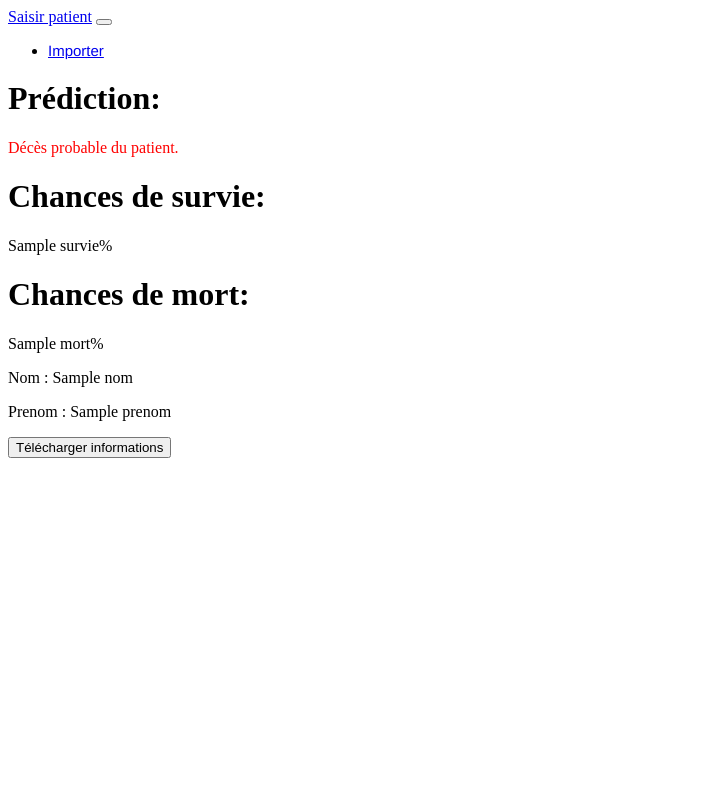
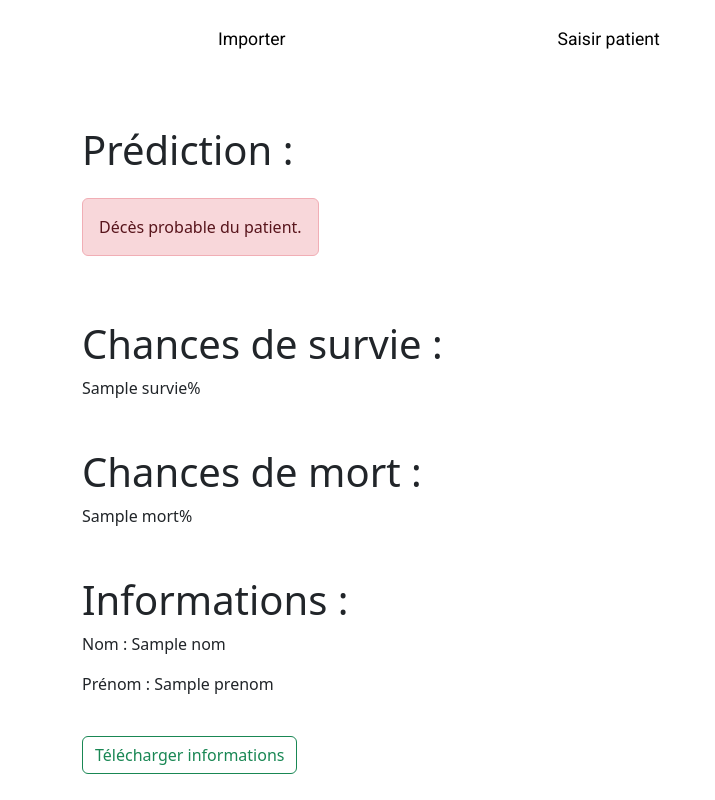
Before and after one commit to EddyS999/neuroPredict, a Django app: template application/templates/prediction.html in a window 1280 px wide. Shown: the whole page, without its empty margins (0-715 px from the left). Run offline with Django 4.2, Linux system fonts and the light colour scheme; the template is opened without the code that fills it: most values are stand-ins (such as "Sample title", 1, 10 or a date in 2020); some libraries are stand-ins or nearby versions.

Commit message:
interface

```diff
--- a/application/templates/importer.html
+++ b/application/templates/importer.html
@@ -15,8 +15,8 @@
 <body>
 
     <div class="container">
-        <h1>Importez fichier CSV</h1>
-        <p>Obtenez directement les résultats de vos patients en important un fichier CSV.</p><br>
+        <h1 class="fw-light">Importez fichier CSV</h1>
+        <p class="fw-light">Obtenez directement les résultats de vos patients en important un fichier CSV.</p><br>
         <form method="POST" enctype="multipart/form-data" action="{% url 'read_csv' %}">
             {% csrf_token %}
             <div class="mb-3">
--- a/application/templates/navigation.html
+++ b/application/templates/navigation.html
@@ -5,27 +5,26 @@
     <script src="https://code.jquery.com/jquery-3.5.1.slim.min.js"></script>
     <script src="https://cdn.jsdelivr.net/npm/@popperjs/core@2.5.4/dist/umd/popper.min.js"></script>
     <script src="https://stackpath.bootstrapcdn.com/bootstrap/4.5.2/js/bootstrap.min.js"></script>
+    <link href="https://fonts.googleapis.com/css2?family=Roboto:wght@400;700&display=swap" rel="stylesheet">
     <link rel="stylesheet" href="/static/css/navigation.css">
 </head>
 
 <body>
-    <nav class="navbar navbar-expand-lg navbar-light bg-light ">
-        <a class="navbar-brand" href="{% url 'index' %}">Saisir patient</a>
-        <button class="navbar-toggler" type="button" data-toggle="collapse" data-target="#navbarNav"
-            aria-controls="navbarNav" aria-expanded="false" aria-label="Toggle navigation">
-            <span class="navbar-toggler-icon"></span>
-        </button>
-        <div class="collapse navbar-collapse" id="navbarNav">
-            <ul class="navbar-nav">
+    <nav class="navbar navbar-expand-lg  " style="background-color: white;">
+        <div class="container">
+            <ul class="navbar-nav mynavbar ml-auto ">
                 <li class="nav-item">
-                    <a class="nav-link" href="{% url 'importer' %}">Importer</a>
+                    <a class="nav-link active" aria-current="page" href="{% url 'importer' %}">Importer</a>
+                </li>
+                <li class="nav-item">
+                    <a class="nav-link active" href="{% url 'index' %}">Saisir patient</a>
                 </li>
             </ul>
         </div>
     </nav>
+
     {% block content %}
     {% endblock %}
 </body>
 
-
 </html>
--- a/application/templates/prediction.html
+++ b/application/templates/prediction.html
@@ -3,31 +3,48 @@
 <!DOCTYPE html>
 {%block content%}
 <html>
+<!--A corriger -->
+<!-- Lorsqu'on actualise la page un doublon est créer dans la base de donnée -->
+
 
 <head>
-
+    <meta charset="utf-8">
+    <meta name="viewport" content="width=device-width, initial-scale=1">
+    <link href="https://cdn.jsdelivr.net/npm/bootstrap@5.3.0-alpha3/dist/css/bootstrap.min.css" rel="stylesheet"
+        integrity="sha384-KK94CHFLLe+nY2dmCWGMq91rCGa5gtU4mk92HdvYe+M/SXH301p5ILy+dN9+nJOZ" crossorigin="anonymous">
+    <link rel="stylesheet" href="/static/css/prediction.css">
+    <script src="/static/scripts/prediction.js"></script>
 </head>
 
 <body>
-    <h1>Prédiction: </h1>
-    {% if prediction == 1 %}
-    <p style="color: green;">Survie probable du patient.</p>
-    {% else %}
-    <P style="color:red">Décès probable du patient.</P>
-    {% endif %}
-    <h1>Chances de survie: </h1>
-    {{survie}}%
-    <h1>Chances de mort: </h1>
-    {{mort}}%
+    <div class="container">
+        <h1 class="mt-5 fw-light">Prédiction :</h1>
+        {% if prediction == 1 %}
+        <div class="alert alert-success mt-3 d-inline-block w-auto" role="alert">
+            Survie probable du patient.
+        </div>
+        {% else %}
+        <div class="alert alert-danger mt-3 d-inline-block w-auto" role="alert">
+            Décès probable du patient.
+        </div>
+        {% endif %}
 
-    <p>Nom : {{nom}}</p>
-    <p>Prenom : {{prenom}}</p>
+        <h1 class="mt-5 fw-light">Chances de survie :</h1>
+        <p>{{ survie }}%</p>
 
-    <form action="{% url 'generer_csv' %}" method="post">
-        {% csrf_token %}
-        <button type="submit">Télécharger informations</button>
-    </form>
+        <h1 class="mt-5 fw-light">Chances de mort :</h1>
+        <p>{{ mort }}%</p>
 
+        <h1 class="mt-5 fw-light">Informations : </h1>
+
+        <p>Nom : {{ nom }}</p>
+        <p>Prénom : {{ prenom }}</p>
+
+        <form action="{% url 'generer_csv' %}" method="post">
+            {% csrf_token %}
+            <button type="submit" class="btn btn-outline-success mt-4">Télécharger informations</button>
+        </form>
+    </div>
 
 
 </body>
--- a/neuroPredict/settings.py
+++ b/neuroPredict/settings.py
@@ -11,6 +11,7 @@ https://docs.djangoproject.com/en/4.2/ref/settings/
 """
 
 from pathlib import Path
+import os
 
 # Build paths inside the project like this: BASE_DIR / 'subdir'.
 BASE_DIR = Path(__file__).resolve().parent.parent
@@ -117,7 +118,7 @@ USE_TZ = True
 # https://docs.djangoproject.com/en/4.2/howto/static-files/
 
 STATIC_URL = 'static/'
-
+STATICFILES_DIRS = [os.path.join(BASE_DIR, 'static')]
 # Default primary key field type
 # https://docs.djangoproject.com/en/4.2/ref/settings/#default-auto-field
 
--- a/static/css/navigation.css
+++ b/static/css/navigation.css
@@ -1,4 +1,45 @@
-.navbar .nav-item {
-    font-size: 15px;
-    font-family: 'Franklin Gothic Medium', 'Arial Narrow', Arial, sans-serif;
+.navbar .navbar-nav .nav-link {
+    color: black;
+    font-size: 1.1em;
+    font-family: 'Roboto', sans-serif;
 }
+
+.navbar .navbar-nav .nav-item:hover::after {
+    width: 100%;
+}
+
+.navbar .navbar-nav .nav-item::after {
+    transition: all 0.5s;
+}
+
+@media only screen and (min-width: 992px) {
+    .navbar {
+        padding: 0;
+    }
+
+    .navbar .navbar-nav .nav-link {
+        padding: 1em 0;
+    }
+
+    .navbar .navbar-nav .nav-item {
+        margin: 0 8em;
+        /*0 1em;*/
+    }
+}
+
+.navbar .navbar-nav .nav-item {
+    position: relative;
+}
+
+/*effet*/
+.navbar .navbar-nav .nav-item::after {
+    position: absolute;
+    bottom: 0;
+    left: 0;
+    right: 0;
+    margin: auto;
+    background-color: cyan;
+    width: 0%;
+    content: "";
+    height: 4px;
+}
--- a/static/scripts/prediction.js
+++ b/static/scripts/prediction.js
@@ -0,0 +1 @@
+//Ce fichier va permettre d'ajouter chartsJS
```
Also changed, not shown: application/csv_manager.py (+1 -26 lines), application/forms.py (+18 -2 lines), db.sqlite3, static/scripts/index.js (deleted), static/scripts/navigation.js (deleted).
